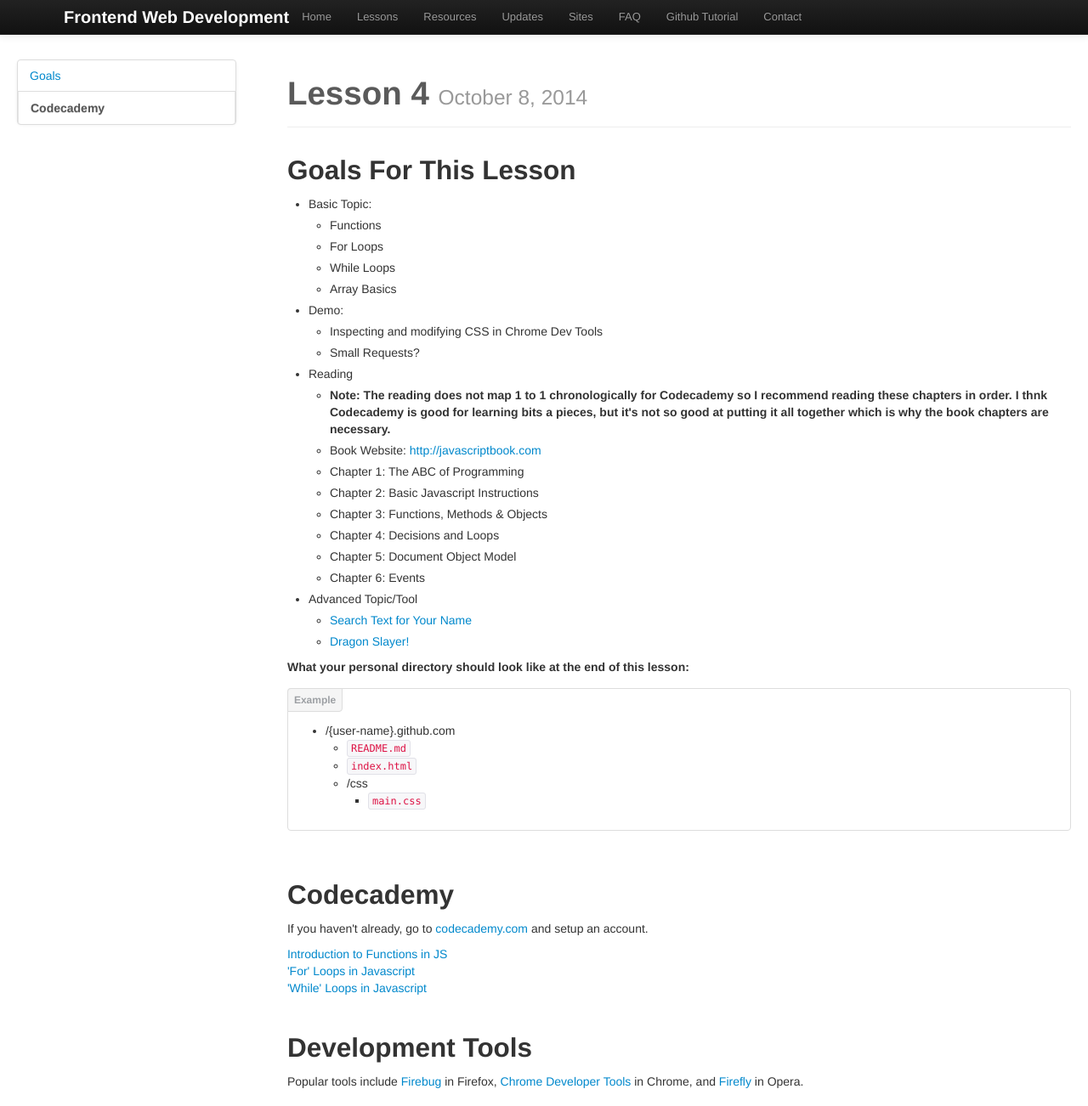
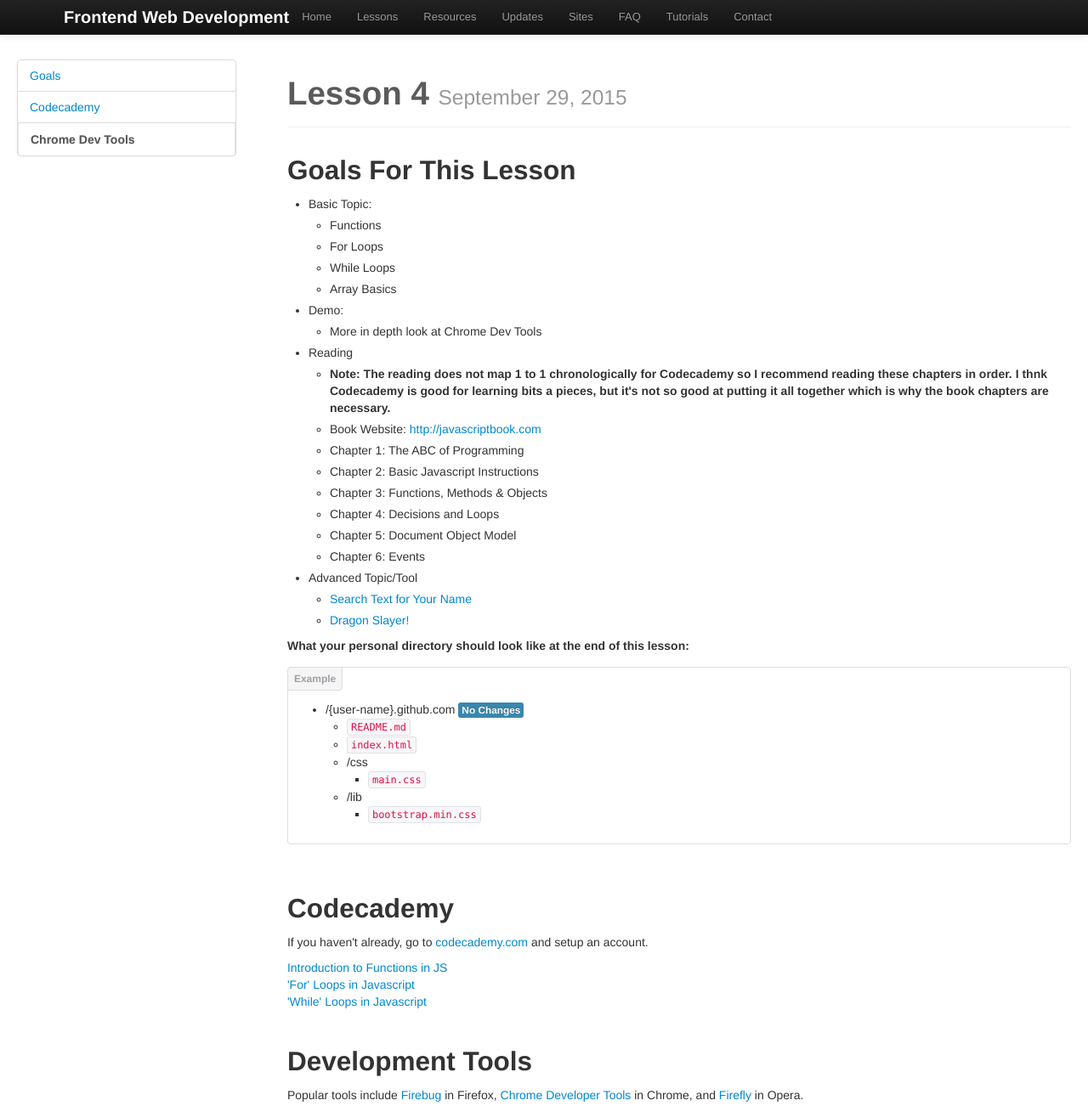
Before and after one commit to frontendweb/frontendweb.github.com, a website: page lesson4.html in a window 1280 px wide. Shown: the top 1302 px of the page at 85% size. Drawn offline with Linux system fonts and the light colour scheme; grey boxes are pictures that could not be loaded.

Commit message:
Added lesson 4

```diff
--- a/lesson4.html
+++ b/lesson4.html
@@ -29,17 +29,17 @@
 							<li><a tabindex="-1" href="lesson1.html" id="lesson1">Lesson 1</a></li>
 							<li><a tabindex="-1" href="lesson2.html" id="lesson2">Lesson 2</a></li>
 							<li><a tabindex="-1" href="lesson3.html" id="lesson3">Lesson 3</a></li>
-							<!-- <li><a tabindex="-1" href="lesson4.html" id="lesson4">Lesson 4</a></li>
-							<li><a tabindex="-1" href="lesson5.html" id="lesson5">Lesson 5</a></li>
+							<li class="active"><a tabindex="-1" href="lesson4.html" id="lesson4">Lesson 4</a></li>
+							<!-- <li><a tabindex="-1" href="lesson5.html" id="lesson5">Lesson 5</a></li>
 							<li><a tabindex="-1" href="lesson6.html" id="lesson6">Lesson 6</a></li>
 							<li><a tabindex="-1" href="lesson7.html" id="lesson7">Lesson 7</a></li>
-							<li><a tabindex="-1" href="lesson8.html" id="lesson8">Lesson 8</a></li>				 -->
+							<li><a tabindex="-1" href="lesson8.html" id="lesson8">Lesson 8</a></li> -->
 						</ul>
 						<li><a href="resources.html">Resources</a></li>
 						<li><a href="updates.html">Updates</a></li>
 						<li><a href="sites.html">Sites</a></li>
 						<li><a href="faq.html">FAQ</a></li>
-						<li><a href="tutorial.html">Github Tutorial</a></li>
+						<li><a href="tutorial.html">Tutorials</a></li>
 						<li><a href="intro.html#contact">Contact</a></li>
 						<!-- <li><a href="firebase.html">Firebase Tutorial</a></li> -->
 					</ul>
@@ -53,13 +53,13 @@
 					<ul class="nav nav-tabs nav-stacked bs-docs-sidenav affix">
 						<li class="active"><a href="#goals">Goals</a></li>
 						<li><a href="#codecademy">Codecademy</a></li>
-						<!--<li><a href="#deploy">Deploying your file</a></li>-->
+						<li><a href="#devtools">Chrome Dev Tools</a></li>
 					</ul>
 			</div>
 			<div class="span9">
 				<section id="goals">
 					<div class="page-header">
-						<h1>Lesson 4 <small>October 8, 2014</small></h1>
+						<h1>Lesson 4 <small>September 29, 2015</small></h1>
 					</div>
 					<h2>Goals For This Lesson</h2>
 					<ul>
@@ -72,10 +72,7 @@
 						</ul>
 						<li>Demo:</li>
 						<ul>
-							<li>Inspecting and modifying CSS in Chrome Dev Tools</li>
-							<li>Small Requests?</li>
-							<!-- <li><a href="http://jsfiddle.net/h9drq/1/" target="_blank">Try it yourself review code!</a></li>
-							<li><a href="http://jsfiddle.net/ucYk9/" target="_blank">Answers</a> (Don't click on this until you've tried the review!)</li> -->
+							<li>More in depth look at Chrome Dev Tools</li>
 						</ul>
 						<li>Reading</li>
 						<ul>
@@ -97,13 +94,17 @@
 					<div><p><strong>What your personal directory should look like at the end of this lesson:</strong></p></div>
 					<div class="bs-docs-example">
 						<ul>
-							<li>/{user-name}.github.com</li>
+							<li>/{user-name}.github.com <span class="label label-info">No Changes</span></li>
 							<ul>
 								<li><code>README.md</code></li>
 								<li><code>index.html</code></li>
 								<li>/css</li>
 								<ul>
 									<li><code>main.css</code></li>
+								</ul>
+								<li>/lib</li>
+								<ul>
+									<li><code>bootstrap.min.css</code></li>
 								</ul>
 								<!--
 								<li>/js <span class="label label-info">New!</span></li>
@@ -129,6 +130,7 @@
 	                <p>Popular tools include <a href="http://getfirebug.com/" target="_blank">Firebug</a> in Firefox, <a href="https://developers.google.com/chrome-developer-tools/docs/overview" target="_blank">Chrome Developer Tools</a> in Chrome, and <a href="http://www.opera.com/dragonfly/" target="_blank">Firefly</a> in Opera.
 	                <p><iframe width="560" height="315" src="http://www.youtube.com/embed/nOEw9iiopwI" frameborder="0" allowfullscreen></iframe></p>
 	                <h3>In Chrome F12 to open Developer Tools:</h3>
+	                <p>Cmd+Option+I to open on Mac</p>
 	                <p>Ctrl+O: Open file</p>
 	                <p>Ctrl+Shift+O: Find function</p>
 	                <p>Ctrl+Shift+F: Find variable</p>
```
Also changed, not shown: faq.html (+4 -4 lines), index.html (+5 -5 lines), intro.html (+5 -5 lines), lesson1.html (+4 -4 lines), lesson2.html (+4 -4 lines), lesson3.html (+4 -4 lines), lesson5.html (+4 -4 lines), lesson6.html (+4 -4 lines), lesson7.html (+4 -4 lines), lesson8.html (+4 -4 lines), resources.html (+4 -4 lines), sites.html (+5 -5 lines), tutorial.html (+4 -4 lines), updates.html (+4 -4 lines).
